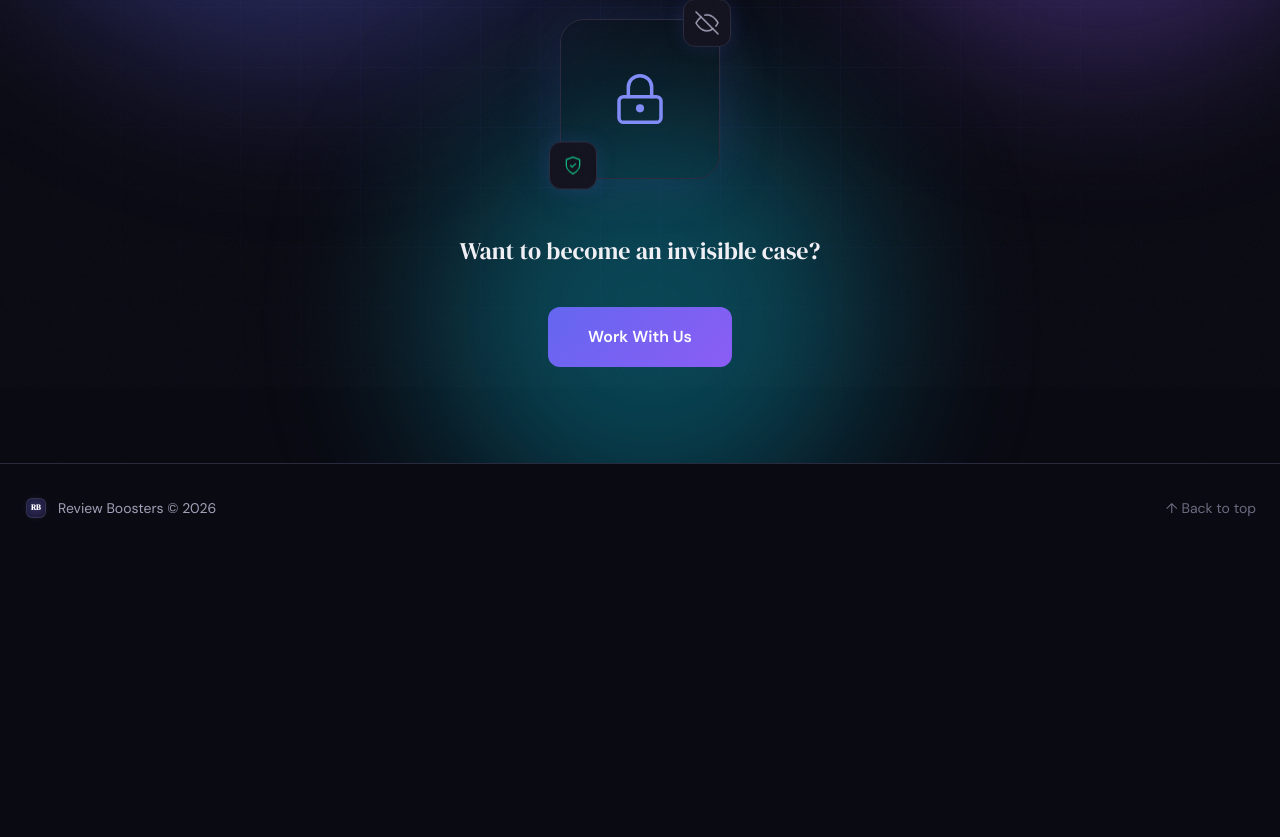
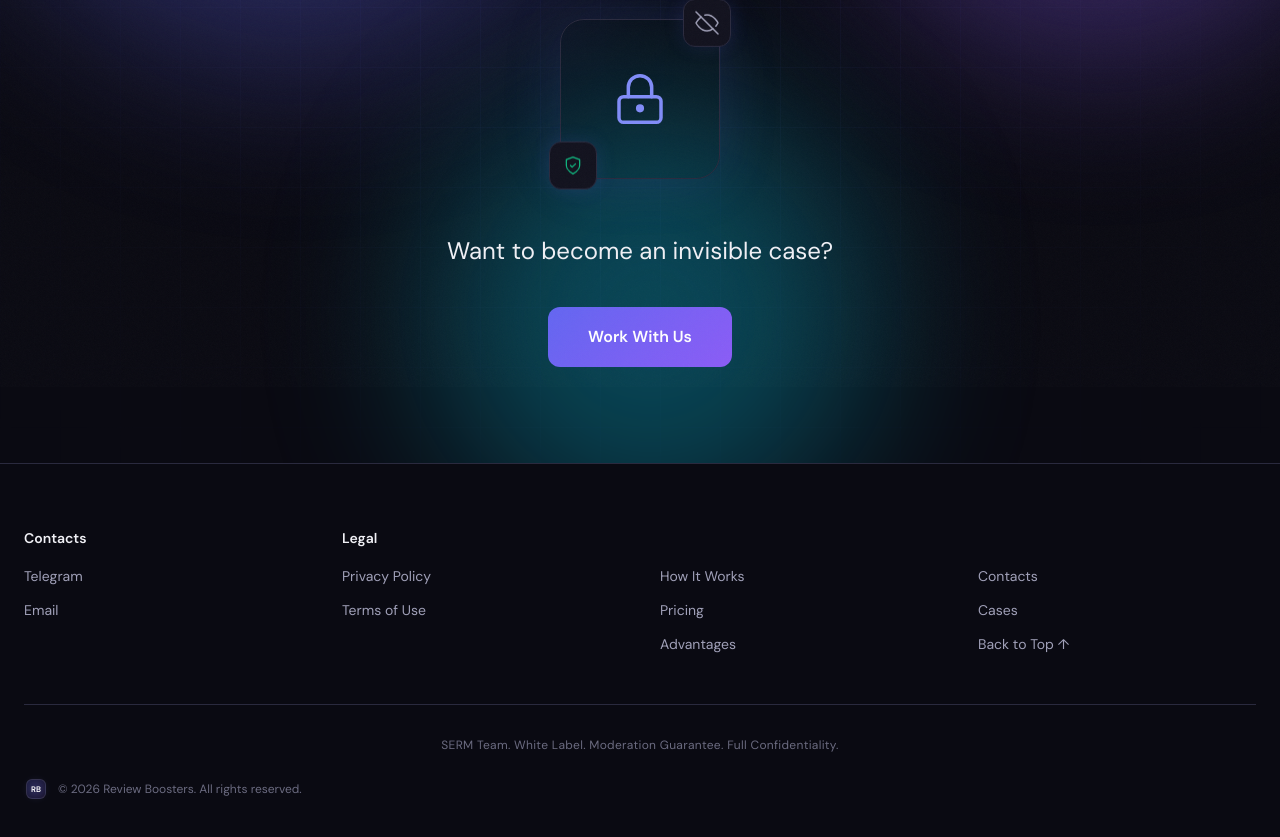
Before and after one commit to bigcyberboss/reviews-booster, a Next.js app: page /cases in a window 1280 px wide. Shown: the part 413-1250 px from the top of the page. Before the commit the page ends 965 px from the top, so only its background shows below. Built offline with nearby package versions, Linux system fonts and the light colour scheme.

Commit message:
footer: 4-column layout, keywords, copyright + DM Sans for headings

```diff
--- a/src/app/layout.tsx
+++ b/src/app/layout.tsx
@@ -1,10 +1,10 @@
 import type { Metadata } from "next";
-import { DM_Serif_Display, DM_Sans } from "next/font/google";
+import { DM_Sans } from "next/font/google";
 import { LangProvider } from "@/components/LangContext";
 import "./globals.css";
 
-const dmSerif = DM_Serif_Display({
-  weight: "400",
+const dmSansHeading = DM_Sans({
+  weight: ["500", "700"],
   subsets: ["latin", "latin-ext"],
   variable: "--font-heading",
   display: "swap",
@@ -30,7 +30,7 @@ export default function RootLayout({
   return (
     <html lang="en" suppressHydrationWarning>
       <body
-        className={`${dmSerif.variable} ${dmSans.variable} font-body antialiased`}
+        className={`${dmSansHeading.variable} ${dmSans.variable} font-body antialiased`}
       >
         <LangProvider>{children}</LangProvider>
       </body>
--- a/src/components/Footer.tsx
+++ b/src/components/Footer.tsx
@@ -1,13 +1,100 @@
 "use client";
 
-import { useLang } from "./LangContext";
+import Link from "next/link";
 
 export function Footer() {
-  const { t } = useLang();
+  return (
+    <footer className="border-t border-border">
+      <div className="max-w-7xl mx-auto px-6 py-16">
+        <div className="grid grid-cols-2 sm:grid-cols-4 gap-10 mb-12">
+          {/* Contacts */}
+          <div>
+            <h4 className="text-sm font-semibold text-text-primary mb-4">Contacts</h4>
+            <ul className="flex flex-col gap-2.5">
+              <li>
+                <a href="https://t.me/your_telegram_username" target="_blank" rel="noopener noreferrer" className="text-sm text-text-secondary hover:text-text-primary transition-colors">
+                  Telegram
+                </a>
+              </li>
+              <li>
+                <a href="mailto:reputation@yourdomain.com" className="text-sm text-text-secondary hover:text-text-primary transition-colors">
+                  Email
+                </a>
+              </li>
+            </ul>
+          </div>
 
-  return (
-    <footer className="border-t border-border py-8">
-      <div className="max-w-7xl mx-auto px-6 flex flex-col sm:flex-row items-center justify-between gap-4">
+          {/* Legal */}
+          <div>
+            <h4 className="text-sm font-semibold text-text-primary mb-4">Legal</h4>
+            <ul className="flex flex-col gap-2.5">
+              <li>
+                <a href="#" className="text-sm text-text-secondary hover:text-text-primary transition-colors">
+                  Privacy Policy
+                </a>
+              </li>
+              <li>
+                <a href="#" className="text-sm text-text-secondary hover:text-text-primary transition-colors">
+                  Terms of Use
+                </a>
+              </li>
+            </ul>
+          </div>
+
+          {/* Navigation left */}
+          <div>
+            <h4 className="text-sm font-semibold text-text-primary mb-4 sm:invisible">Navigation</h4>
+            <ul className="flex flex-col gap-2.5">
+              <li>
+                <Link href="/#how-it-works" className="text-sm text-text-secondary hover:text-text-primary transition-colors">
+                  How It Works
+                </Link>
+              </li>
+              <li>
+                <Link href="/#pricing" className="text-sm text-text-secondary hover:text-text-primary transition-colors">
+                  Pricing
+                </Link>
+              </li>
+              <li>
+                <Link href="/#advantages" className="text-sm text-text-secondary hover:text-text-primary transition-colors">
+                  Advantages
+                </Link>
+              </li>
+            </ul>
+          </div>
+
+          {/* Navigation right */}
+          <div>
+            <h4 className="text-sm font-semibold text-text-primary mb-4 invisible">Navigation</h4>
+            <ul className="flex flex-col gap-2.5">
+              <li>
+                <Link href="/#contacts" className="text-sm text-text-secondary hover:text-text-primary transition-colors">
+                  Contacts
+                </Link>
+              </li>
+              <li>
+                <Link href="/cases" className="text-sm text-text-secondary hover:text-text-primary transition-colors">
+                  Cases
+                </Link>
+              </li>
+              <li>
+                <a href="#" className="text-sm text-text-secondary hover:text-text-primary transition-colors">
+                  Back to Top &uarr;
+                </a>
+              </li>
+            </ul>
+          </div>
+        </div>
+
+        {/* Keywords */}
+        <div className="border-t border-border pt-8 mb-6">
+          <p className="text-xs text-text-muted text-center tracking-wide">
+            SERM Team. White Label. Moderation Guarantee. Full Confidentiality.
+          </p>
+        </div>
+
+        {/* Copyright */}
+        <div className="flex flex-col sm:flex-row items-center justify-between gap-3">
           <div className="flex items-center gap-2.5">
             <div className="relative w-6 h-6 flex items-center justify-center shrink-0">
               <div className="absolute inset-0 rounded-md opacity-25"
@@ -21,16 +108,11 @@ export function Footer() {
                 <span className="text-[8px] font-heading text-white font-semibold">RB</span>
               </div>
             </div>
-          <span className="text-sm text-text-secondary">
-            Review Boosters &copy; {new Date().getFullYear()}
+            <span className="text-xs text-text-muted">
+              &copy; 2026 Review Boosters. All rights reserved.
             </span>
           </div>
-        <a
-          href="#"
-          className="text-sm text-text-muted hover:text-text-primary transition-colors"
-        >
-          &uarr; {t.footer.top}
-        </a>
+        </div>
       </div>
     </footer>
   );
```
Lines whose indentation alone changed are shown as unchanged.
